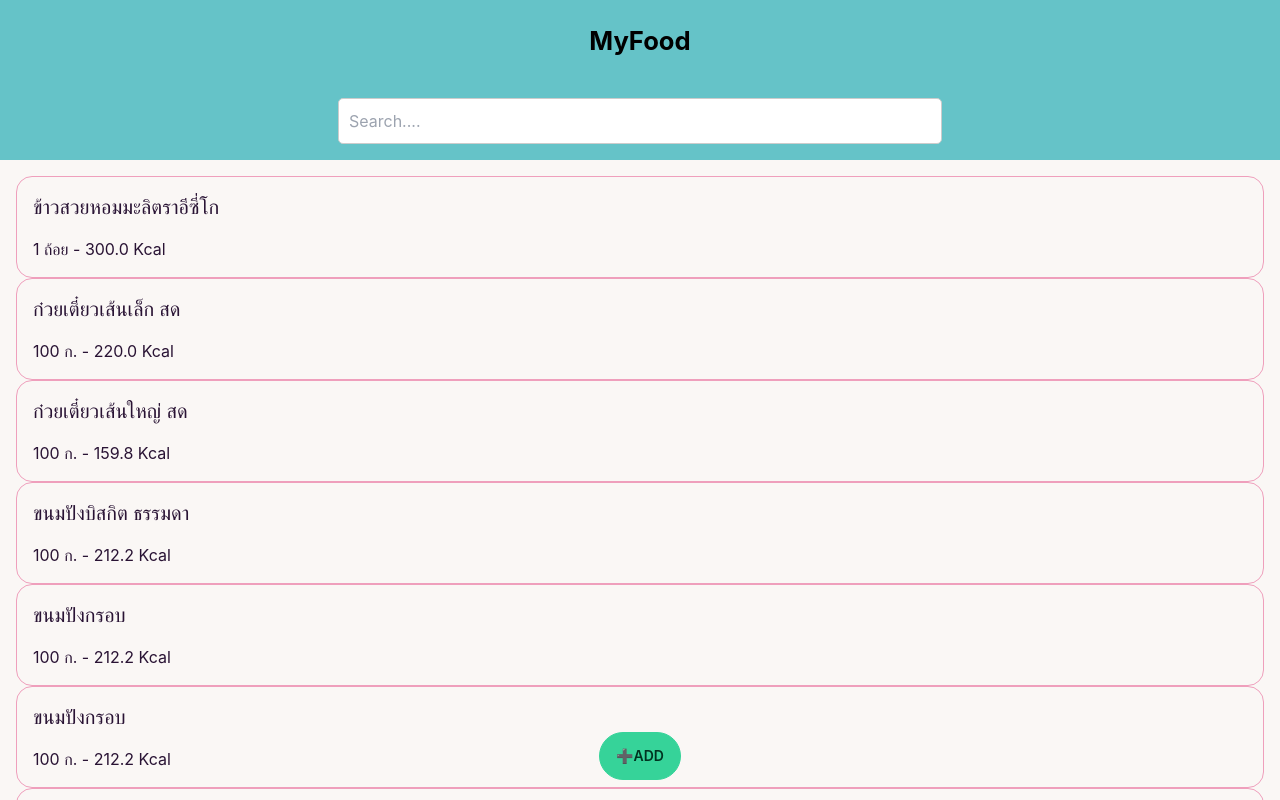
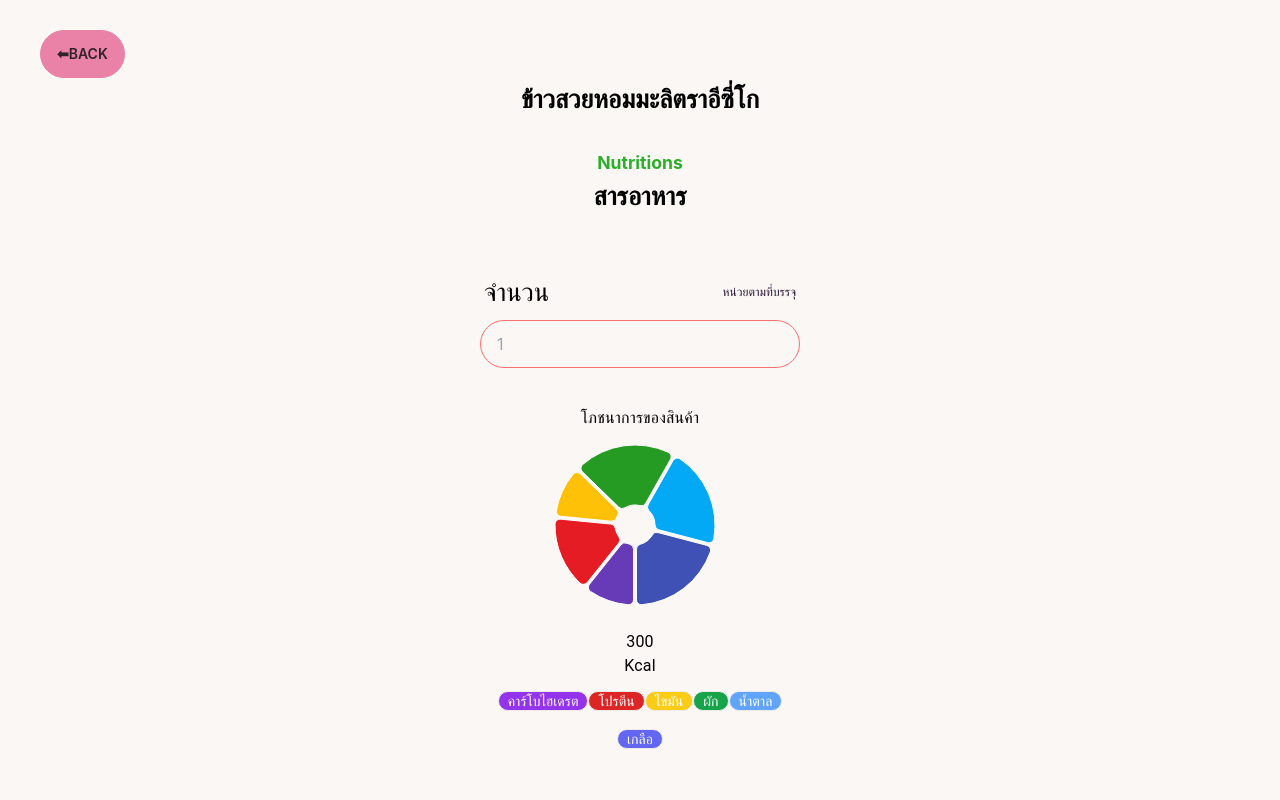
Before and after one commit to lucalugie/CaloCheck-Hackathon, a React (Create React App) app in the folder frontend/: page / in a window 1280 px wide. Shown: the top 800 px of the page. Built offline with nearby package versions, Linux system fonts and the light colour scheme.

Commit message:
Pastfood
Pastfood

```diff
--- a/frontend/package.json
+++ b/frontend/package.json
@@ -3,8 +3,13 @@
   "version": "0.1.0",
   "private": true,
   "dependencies": {
+    "@emotion/react": "^11.11.1",
+    "@emotion/styled": "^11.11.0",
     "@fortawesome/fontawesome-svg-core": "^6.4.2",
     "@fortawesome/react-fontawesome": "^0.2.0",
+    "@mui/icons-material": "^5.14.14",
+    "@mui/material": "^5.14.14",
+    "@mui/x-charts": "^6.0.0-alpha.16",
     "@testing-library/jest-dom": "^5.17.0",
     "@testing-library/react": "^13.4.0",
     "@testing-library/user-event": "^13.5.0",
--- a/frontend/src/App.js
+++ b/frontend/src/App.js
@@ -1,13 +1,15 @@
 
 // import Login from "./components/Login";
-import MyFood from "./components/MyFood";
+// import MyFood from "./components/MyFood";
 // import Addfood from "./components/Addfood";
 // import Cookfood from "./components/Cookfood";
 // import Buyfood from "./components/Buyfood";
+import Pastfood from "./components/Pastfood";
+// import PieColor from "./components/Piedayly";
 function App() {
   return (
     <>
-      <MyFood />
+      <Pastfood />
     </>
   );
 }
--- /dev/null
+++ b/frontend/src/components/Pastfood.js
@@ -0,0 +1,90 @@
+import React from "react";
+import styled from "styled-components";
+import PieColor from "./Piedayly";
+
+const Pastfood = ({ className }) => (
+  <div className={className}>
+    <div className="back">
+      <button class="btn btn-active btn-secondary">⬅back</button>
+    </div>
+    <div className="Text">
+      <h1>
+        <b>ข้าวสวยหอมมะลิตราอีซี่โก</b>
+      </h1>
+    </div>
+    <div className="Nutritions">
+      <h2>
+        <b>Nutritions</b>
+        </h2>
+      <h1>
+        <b>สารอาหาร</b>
+      </h1>
+    </div>
+    <div className="num">
+
+    <div className="form-control w-full max-w-xs">
+          <label className="label">
+            <span className="label-text1">จำนวน</span>
+            <span className="label-text-alt">หน่วยตามที่บรรจุ</span>
+          </label>
+          <input
+           type="number"
+           min="1"
+            placeholder="1"
+            className="input input-bordered input-error w-full max-w-xs"
+          />
+          <br/>
+          <PieColor />
+        </div>
+    </div>
+
+
+
+  </div>
+
+);
+
+export default styled(Pastfood)`
+  .back {
+    position: absolute;
+    top: 20px;
+    left: 20px;
+    padding: 10px 20px;
+    font-size: calc(60% + 2vmin);
+  }
+  .Text h1 {
+    font-size: calc(60% + 2vmin);
+    color: black;
+    display: flex;
+    flex-direction: column;
+    align-items: center;
+    justify-content: center;
+    margin-top: 5rem;
+  }
+  .Nutritions h2{
+    font-size: calc(60% + 1vmin);
+    color: #2baf2b;
+    display: flex;
+    flex-direction: column;
+    align-items: center;
+    justify-content: center;
+    margin-top: 2rem;
+  }
+  .Nutritions h1{
+    font-size: calc(60% + 2vmin);
+    color: black;
+    display: flex;
+    flex-direction: column;
+    align-items: center;
+    justify-content: center;
+  }
+  .num {
+    font-size: calc(60% + 2vmin);
+    padding: 50px;
+    color: black;
+    display: flex;
+    flex-direction: column;
+    align-items: center;
+    justify-content: center;
+  }
+`;
--- /dev/null
+++ b/frontend/src/components/Piedayly.js
@@ -0,0 +1,49 @@
+import * as React from "react";
+import Box from "@mui/material/Box";
+import Stack from "@mui/material/Stack";
+import Typography from "@mui/material/Typography";
+import { PieChart } from "@mui/x-charts/PieChart";
+
+const pieParams = { height: 200, margin: { right: 5 } };
+
+export default function PieColor() {
+  return (
+    <Stack direction="row" width="100%" textAlign="center" spacing={2}>
+      <Box flexGrow={1}>
+        <Typography>โภชนาการของสินค้า</Typography>
+        <PieChart
+          series={[
+            {
+              data: [
+                { value: 10, color: "#673ab7" },
+                { value: 15, color: "#e51c23" },
+                { value: 10, color: "#ffc107" },
+                { value: 20, color: "#259b24" },
+                { value: 20, color: "#03a9f4" },
+                { value: 20, color: "#3f51b5" },
+              ],
+
+              innerRadius: 20, //ช่องว่าง ตรงกลาง/ระหว่างส่วน วงใน
+              outerRadius: 80, //ช่องว่าง ตรงกลาง/ระหว่างส่วน วงนอก
+              paddingAngle: 2, //ส่วน เพิ่มหมุนขวา / หมุนซ้าย
+              cornerRadius: 5, //มุมของวงกลม
+              startAngle: -180, //ส่วน เพิ่มหมุนขวา / ลบหมุนซ้าย *ส่วนขวาอยู่ที่เดิม
+              endAngle: 180, //ส่วน เพิ่มหมุนขวา / ลบหมุนซ้าย *ส่วนซ้ายอยู่ที่เดิม
+              cx: 150, //ขยับแนวนอนทั้งรูป
+              cy: 90, //ขยับแนวตั้งทั้งรูป
+            },
+          ]}
+          {...pieParams}
+        />
+        <Typography>300</Typography>
+        <Typography>Kcal</Typography>
+        <div className="badge badge bg-purple-600 text-white">คาร์โบไฮเดรต</div>
+        <div className="badge badge bg-red-600 text-white">โปรตีน</div>
+        <div className="badge badge bg-yellow-400 text-white">ไขมัน</div>
+        <div className="badge badge bg-green-600 text-white">ผัก</div>
+        <div className="badge badge bg-blue-400 text-white">น้ำตาล</div>
+        <div className="badge badge bg-indigo-500 text-white">เกลือ</div>
+      </Box>
+    </Stack>
+  );
+}
--- /dev/null
+++ b/frontend/src/components/TodayFood.js
@@ -0,0 +1,90 @@
+import React from "react";
+import styled from "styled-components";
+import PieColor from "./Piedayly";
+
+const Todayfood = ({ className }) => (
+  <div className={className}>
+<div className="back">
+      <button class="btn btn-active btn-secondary">⬅back</button>
+    </div>
+    <div className="Text">
+      <h1>
+        <b>ข้าวสวยหอมมะลิตราอีซี่โก</b>
+      </h1>
+    </div>
+    <div className="Nutritions">
+      <h2>
+        <b>Nutritions</b>
+        </h2>
+      <h1>
+        <b>สารอาหาร</b>
+      </h1>
+    </div>
+    <div className="num">
+
+    <div className="form-control w-full max-w-xs">
+          <label className="label">
+            <span className="label-text1">จำนวน</span>
+            <span className="label-text-alt">หน่วยตามที่บรรจุ</span>
+          </label>
+          <input
+           type="number"
+           min="1"
+            placeholder="1"
+            className="input input-bordered input-error w-full max-w-xs"
+          />
+          <br/>
+          <PieColor />
+        </div>
+    </div>
+
+
+
+  </div>
+
+);
+
+export default styled(Todayfood)`
+.back {
+  position: absolute;
+  top: 20px;
+  left: 20px;
+  padding: 10px 20px;
+  font-size: calc(60% + 2vmin);
+}
+.Text h1 {
+  font-size: calc(60% + 2vmin);
+  color: black;
+  display: flex;
+  flex-direction: column;
+  align-items: center;
+  justify-content: center;
+  margin-top: 5rem;
+}
+.Nutritions h2{
+  font-size: calc(60% + 1vmin);
+  color: #2baf2b;
+  display: flex;
+  flex-direction: column;
+  align-items: center;
+  justify-content: center;
+  margin-top: 2rem;
+}
+.Nutritions h1{
+  font-size: calc(60% + 2vmin);
+  color: black;
+  display: flex;
+  flex-direction: column;
+  align-items: center;
+  justify-content: center;
+}
+.num {
+  font-size: calc(60% + 2vmin);
+  padding: 50px;
+  color: black;
+  display: flex;
+  flex-direction: column;
+  align-items: center;
+  justify-content: center;
+}
+`;
```
Also changed, not shown: 1 other file (tests, documents, lock files or other folders).
